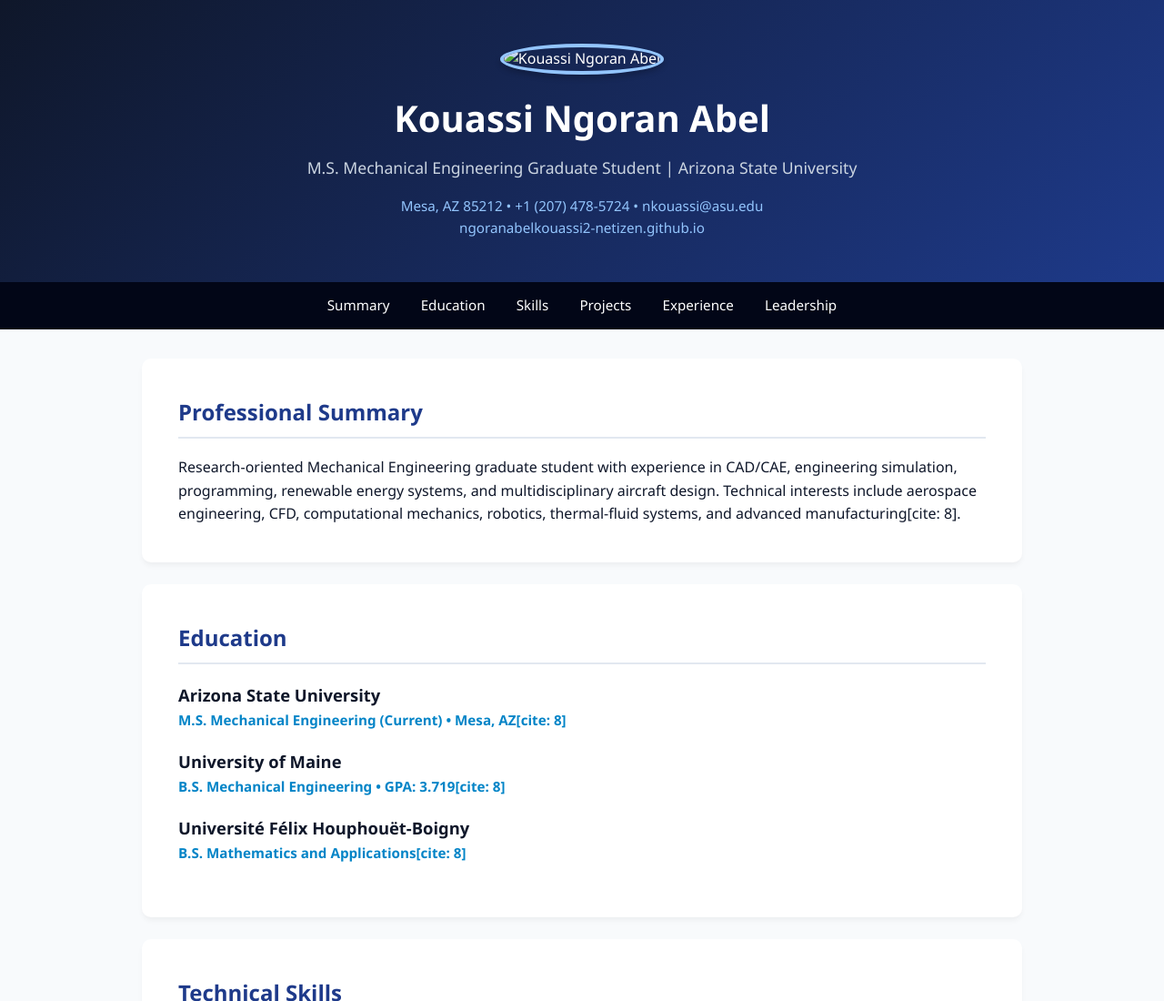
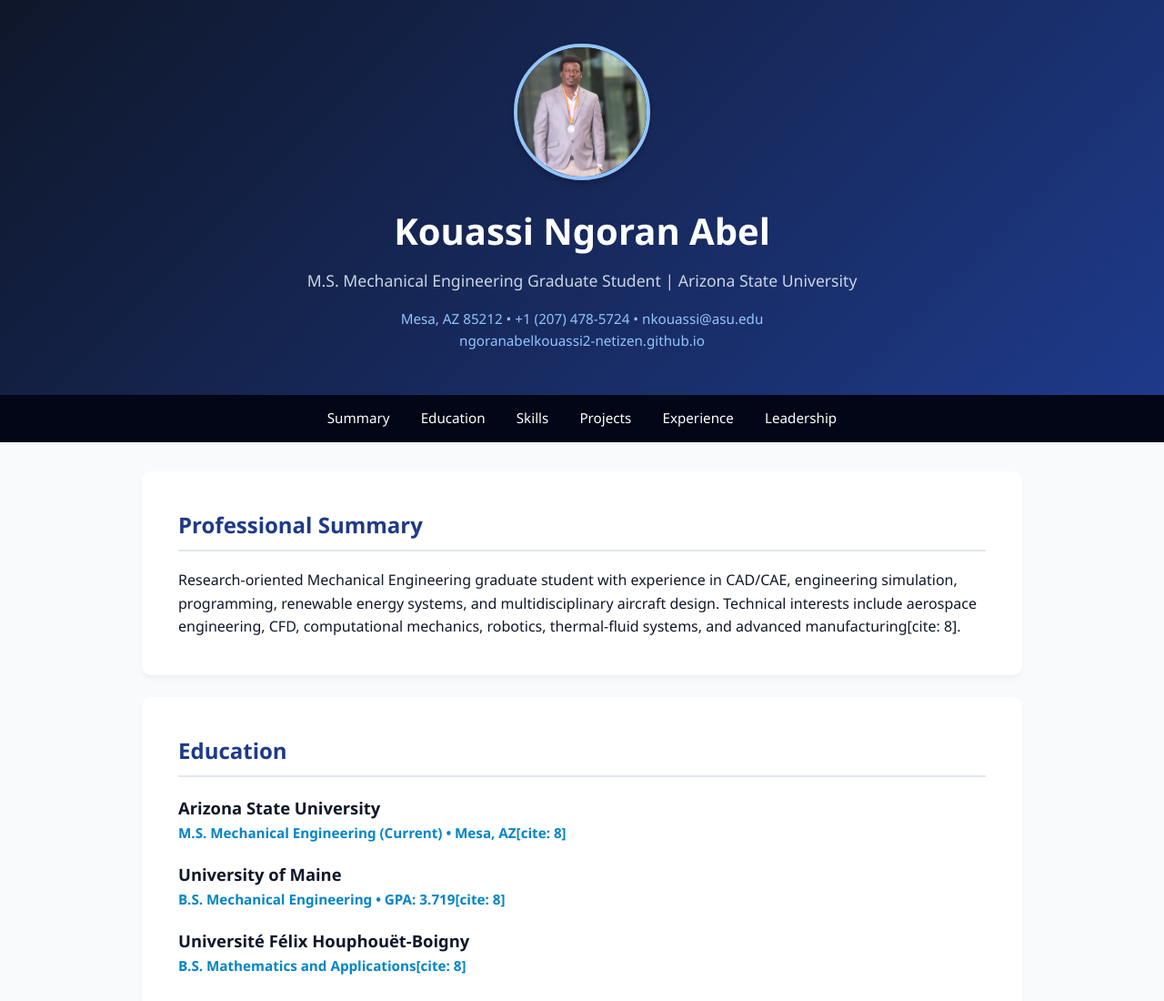
Before and after one commit to Ngoran81/ngoranabelkouassi2.github.io, a plain HTML site: page index.html in a window 1280 px wide. Shown: the top 1100 px of the page at 91% size. Drawn offline with Linux system fonts and the light colour scheme.

Commit message:
Update profile image source from profile.jpg to profile.png

```diff
--- a/index.html
+++ b/index.html
@@ -173,7 +173,7 @@
 
     <header>
         <!-- Your Profile Picture -->
-        <img src="profile.jpg" alt="Kouassi Ngoran Abel" class="profile-img">
+        <img src="profile.png" alt="Kouassi Ngoran Abel" class="profile-img">
 
         <h1>Kouassi Ngoran Abel</h1>
         <p>M.S. Mechanical Engineering Graduate Student | Arizona State University</p>
```
